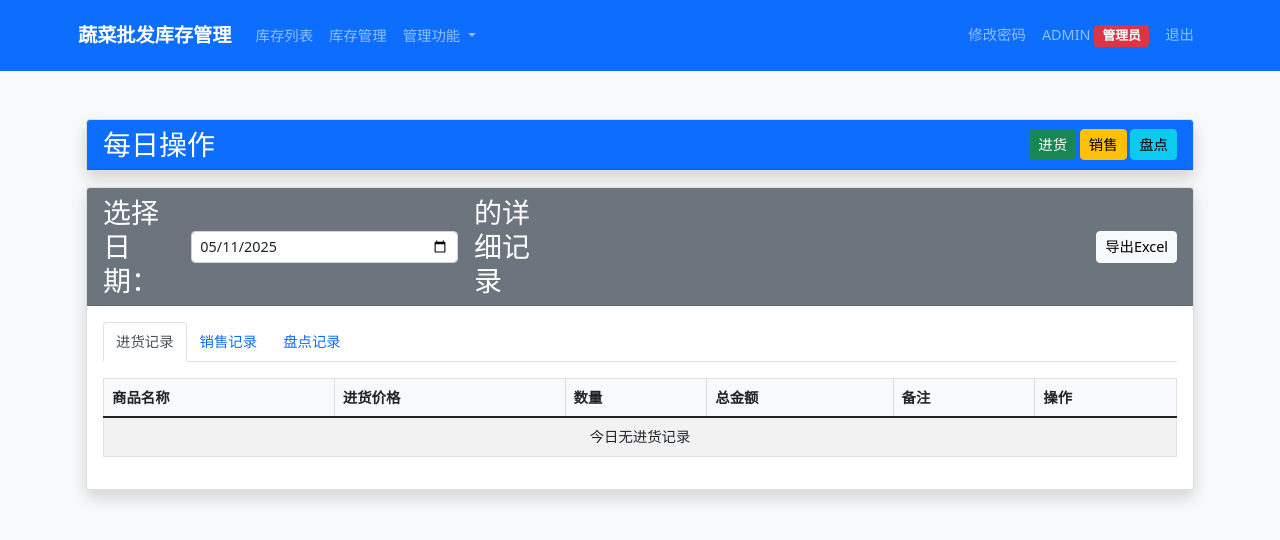
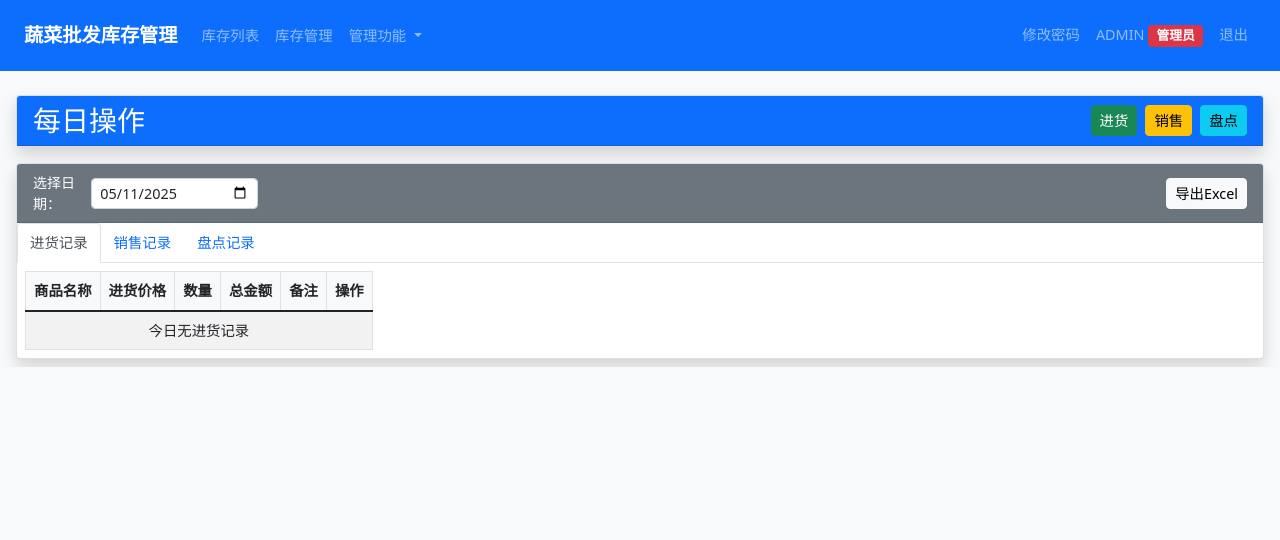
Before and after one commit to cqboy321/SHUCAI2, a Flask app: page / in a window 1280 px wide. Shown: the top 540 px of the page. Run offline with Flask 2, Linux system fonts and the light colour scheme; a user stored in the database is signed in; data that the repository does not hold is empty; parts of the project's set-up code (start-up, migrations or seed data) failed here and were passed over; some libraries are stand-ins or nearby versions.

Commit message:
Add files via upload

```diff
--- a/templates/base.html
+++ b/templates/base.html
@@ -2,13 +2,14 @@
 <html lang="zh">
 <head>
     <meta charset="UTF-8">
-    <meta name="viewport" content="width=device-width, initial-scale=1.0">
+    <meta name="viewport" content="width=device-width, initial-scale=1.0, maximum-scale=1.0, user-scalable=no">
     <title>蔬菜批发库存管理系统</title>
     <link href="https://cdn.jsdelivr.net/npm/bootstrap@5.1.3/dist/css/bootstrap.min.css" rel="stylesheet">
     <link href="https://cdn.jsdelivr.net/npm/bootstrap-icons@1.7.2/font/bootstrap-icons.css" rel="stylesheet">
     <style>
         body {
             font-size: 14px;
+            overflow-x: hidden;
         }
         .navbar-brand {
             font-size: 1.2rem;
@@ -20,19 +21,25 @@
         }
         .table {
             font-size: 0.9rem;
+            width: 100%;
+            overflow-x: auto;
+            display: block;
         }
         .table th {
             background-color: #f8f9fa;
             font-size: 0.9rem;
             padding: 0.5rem;
+            white-space: nowrap;
         }
         .table td {
             padding: 0.5rem;
             vertical-align: middle;
+            white-space: nowrap;
         }
         .btn {
             font-size: 0.9rem;
             padding: 0.25rem 0.5rem;
+            white-space: nowrap;
         }
         .btn-sm {
             font-size: 0.8rem;
@@ -55,6 +62,8 @@
         }
         .container {
             padding: 0.5rem;
+            max-width: 100%;
+            overflow-x: hidden;
         }
         .mt-4 {
             margin-top: 1rem !important;
@@ -71,12 +80,34 @@
         }
         .input-group {
             margin-bottom: 0.5rem;
+            flex-wrap: nowrap;
         }
         .input-group .form-control {
             height: auto;
         }
         .input-group .btn {
             padding: 0.25rem 0.5rem;
+        }
+        @media (max-width: 768px) {
+            .table-responsive {
+                margin: 0 -0.5rem;
+                padding: 0 0.5rem;
+                width: calc(100% + 1rem);
+            }
+            .container {
+                padding: 0.25rem;
+            }
+            .navbar-brand {
+                font-size: 1rem;
+            }
+            .nav-link {
+                font-size: 0.85rem;
+                padding: 0.4rem 0.6rem;
+            }
+            .btn {
+                font-size: 0.85rem;
+                padding: 0.2rem 0.4rem;
+            }
         }
     </style>
 </head>
--- a/templates/index.html
+++ b/templates/index.html
@@ -1,50 +1,53 @@
 {% extends "base.html" %}
 
 {% block content %}
-<div class="container mt-4">
-    <div class="card shadow mb-4">
-        <div class="card-header bg-primary text-white d-flex justify-content-between align-items-center">
-            <h3 class="mb-0">每日操作</h3>
-            <div>
+<div class="container-fluid px-2">
+    <div class="card shadow mb-3">
+        <div class="card-header bg-primary text-white">
+            <div class="d-flex flex-column flex-md-row justify-content-between align-items-center">
+                <h3 class="mb-2 mb-md-0">每日操作</h3>
+                <div class="d-flex gap-2">
                     <a href="{{ url_for('batch_operation', type='purchase') }}" class="btn btn-success">进货</a>
                     <a href="{{ url_for('batch_operation', type='sale') }}" class="btn btn-warning">销售</a>
                     <a href="{{ url_for('batch_operation', type='inventory_check') }}" class="btn btn-info">盘点</a>
                 </div>
             </div>
         </div>
+    </div>
 
     <!-- 当天详细记录 -->
     <div class="card shadow">
-        <div class="card-header bg-secondary text-white d-flex justify-content-between align-items-center">
-            <h3 class="mb-0">
+        <div class="card-header bg-secondary text-white">
+            <div class="d-flex flex-column flex-md-row justify-content-between align-items-center">
+                <div class="d-flex align-items-center mb-2 mb-md-0">
                     <form method="GET" class="d-flex align-items-center">
                         <label for="date" class="text-white me-2">选择日期：</label>
-                    <input type="date" name="date" id="date" class="form-control me-2"
+                        <input type="date" name="date" id="date" class="form-control"
                                value="{{ date.strftime('%Y-%m-%d') }}"
                                onchange="this.form.submit()">
-                    <span class="ms-2">的详细记录</span>
                     </form>
-            </h3>
+                </div>
                 <a href="{{ url_for('export_excel') }}" class="btn btn-light">导出Excel</a>
             </div>
-        <div class="card-body">
+        </div>
+        <div class="card-body p-0">
             <ul class="nav nav-tabs" id="recordTabs" role="tablist">
                 <li class="nav-item" role="presentation">
-                    <button class="nav-link active" id="purchase-tab" data-bs-toggle="tab" data-bs-target="#purchase" type="button" role="tab" aria-controls="purchase" aria-selected="true">进货记录</button>
+                    <button class="nav-link active" id="purchase-tab" data-bs-toggle="tab" data-bs-target="#purchase" type="button" role="tab">进货记录</button>
                 </li>
                 <li class="nav-item" role="presentation">
-                    <button class="nav-link" id="sale-tab" data-bs-toggle="tab" data-bs-target="#sale" type="button" role="tab" aria-controls="sale" aria-selected="false">销售记录</button>
+                    <button class="nav-link" id="sale-tab" data-bs-toggle="tab" data-bs-target="#sale" type="button" role="tab">销售记录</button>
                 </li>
                 <li class="nav-item" role="presentation">
-                    <button class="nav-link" id="inventory-tab" data-bs-toggle="tab" data-bs-target="#inventory" type="button" role="tab" aria-controls="inventory" aria-selected="false">盘点记录</button>
+                    <button class="nav-link" id="inventory-tab" data-bs-toggle="tab" data-bs-target="#inventory" type="button" role="tab">盘点记录</button>
                 </li>
             </ul>
-            <div class="tab-content mt-3" id="recordTabContent">
+            <div class="tab-content p-2" id="recordTabContent">
                 <!-- 进货记录 -->
-                <div class="tab-pane fade show active" id="purchase" role="tabpanel" aria-labelledby="purchase-tab">
+                <div class="tab-pane fade show active" id="purchase" role="tabpanel">
                     <div class="table-responsive">
-                        <table class="table table-striped table-bordered">
-                            <thead class="thead-dark">
+                        <table class="table table-striped table-bordered mb-0">
+                            <thead>
                                 <tr>
                                     <th>商品名称</th>
                                     <th>进货价格</th>
@@ -66,8 +69,10 @@
                                             <td>¥{{ "%.2f"|format(product.price * product.quantity) }}</td>
                                             <td>{{ product.notes }}</td>
                                             <td>
+                                                <div class="btn-group">
                                                     <a href="{{ url_for('update_product', id=product.id) }}" class="btn btn-sm btn-primary">编辑</a>
                                                     <a href="{{ url_for('delete_product', id=product.id) }}" class="btn btn-sm btn-danger" onclick="return confirm('确定要删除这条记录吗?')">删除</a>
+                                                </div>
                                             </td>
                                         </tr>
                                     {% endif %}
@@ -83,10 +88,10 @@
                 </div>
 
                 <!-- 销售记录 -->
-                <div class="tab-pane fade" id="sale" role="tabpanel" aria-labelledby="sale-tab">
+                <div class="tab-pane fade" id="sale" role="tabpanel">
                     <div class="table-responsive">
-                        <table class="table table-striped table-bordered">
-                            <thead class="thead-dark">
+                        <table class="table table-striped table-bordered mb-0">
+                            <thead>
                                 <tr>
                                     <th>商品名称</th>
                                     <th>销售价格</th>
@@ -108,8 +113,10 @@
                                             <td>¥{{ "%.2f"|format(product.price * product.quantity) }}</td>
                                             <td>{{ product.notes }}</td>
                                             <td>
+                                                <div class="btn-group">
                                                     <a href="{{ url_for('update_product', id=product.id) }}" class="btn btn-sm btn-primary">编辑</a>
                                                     <a href="{{ url_for('delete_product', id=product.id) }}" class="btn btn-sm btn-danger" onclick="return confirm('确定要删除这条记录吗?')">删除</a>
+                                                </div>
                                             </td>
                                         </tr>
                                     {% endif %}
@@ -125,10 +132,10 @@
                 </div>
 
                 <!-- 盘点记录 -->
-                <div class="tab-pane fade" id="inventory" role="tabpanel" aria-labelledby="inventory-tab">
+                <div class="tab-pane fade" id="inventory" role="tabpanel">
                     <div class="table-responsive">
-                        <table class="table table-striped table-bordered">
-                            <thead class="thead-dark">
+                        <table class="table table-striped table-bordered mb-0">
+                            <thead>
                                 <tr>
                                     <th>商品名称</th>
                                     <th>盘点数量</th>
@@ -150,8 +157,10 @@
                                             <td>{{ product.loss_quantity }}</td>
                                             <td>{{ product.notes }}</td>
                                             <td>
+                                                <div class="btn-group">
                                                     <a href="{{ url_for('update_product', id=product.id) }}" class="btn btn-sm btn-primary">编辑</a>
                                                     <a href="{{ url_for('delete_product', id=product.id) }}" class="btn btn-sm btn-danger" onclick="return confirm('确定要删除这条记录吗?')">删除</a>
+                                                </div>
                                             </td>
                                         </tr>
                                     {% endif %}
```
Lines whose indentation alone changed are shown as unchanged.
